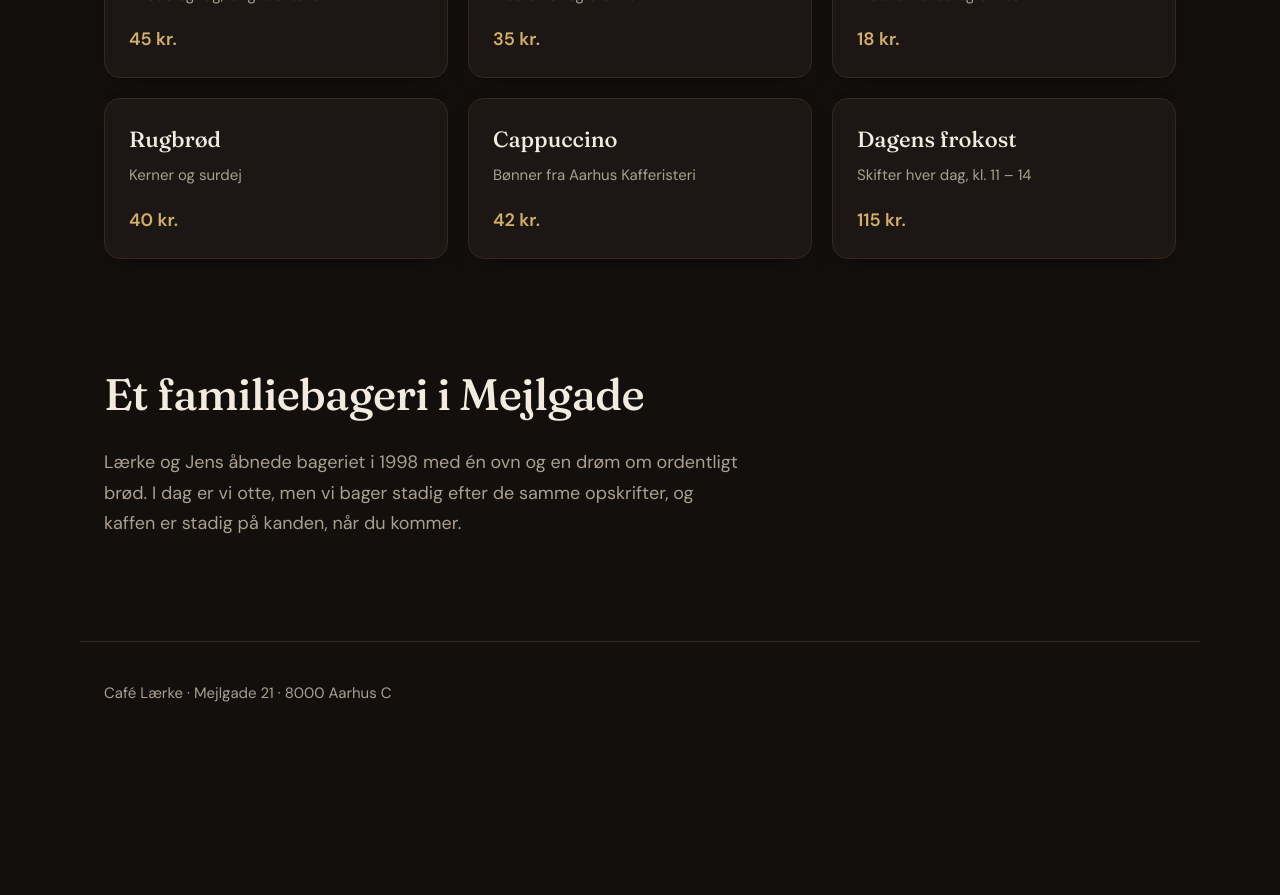
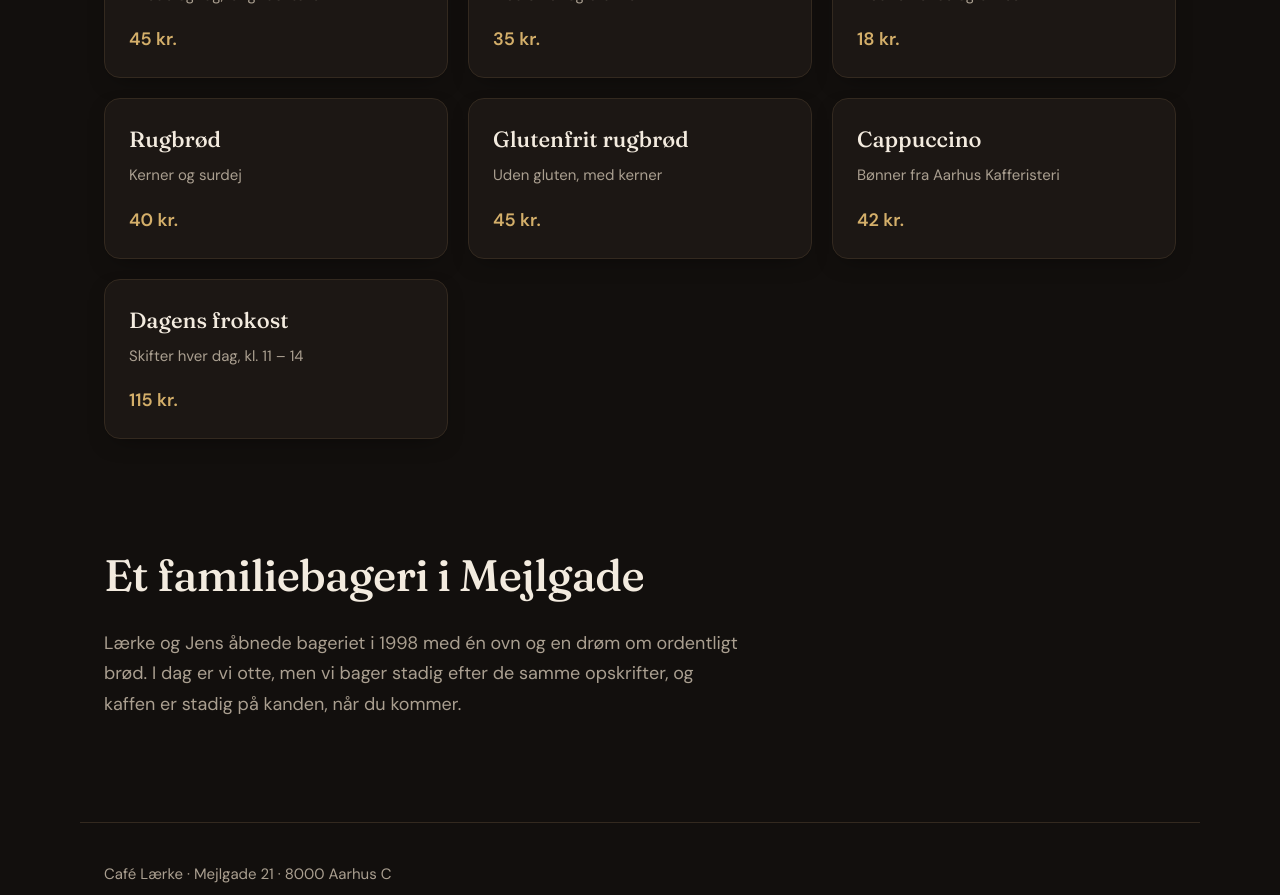
Before and after one commit to Britesite/britesite-demo-webpage, a Next.js app: page / in a window 1280 px wide. Shown: the part 1220-2115 px from the top of the page. Before the commit the page ends 1965 px from the top, so only its background shows below. Built offline with nearby package versions, Linux system fonts and the light colour scheme.

Commit message:
Glutenfrit rugbrød tilføjet til menuen til 45 kr.
Co-Authored-By: Claude Sonnet 5.5 <noreply@anthropic.com>

```diff
--- a/src/content/da.ts
+++ b/src/content/da.ts
@@ -53,6 +53,7 @@ export const menu = {
     { name: "Kanelsnegl", note: "Med smør og brun farin", price: "35 kr." },
     { name: "Tebirkes", note: "Med remonce og birkes", price: "18 kr." },
     { name: "Rugbrød", note: "Kerner og surdej", price: "40 kr." },
+    { name: "Glutenfrit rugbrød", note: "Uden gluten, med kerner", price: "45 kr." },
     { name: "Cappuccino", note: "Bønner fra Aarhus Kafferisteri", price: "42 kr." },
     { name: "Dagens frokost", note: "Skifter hver dag, kl. 11 – 14", price: "115 kr." },
   ],
```
